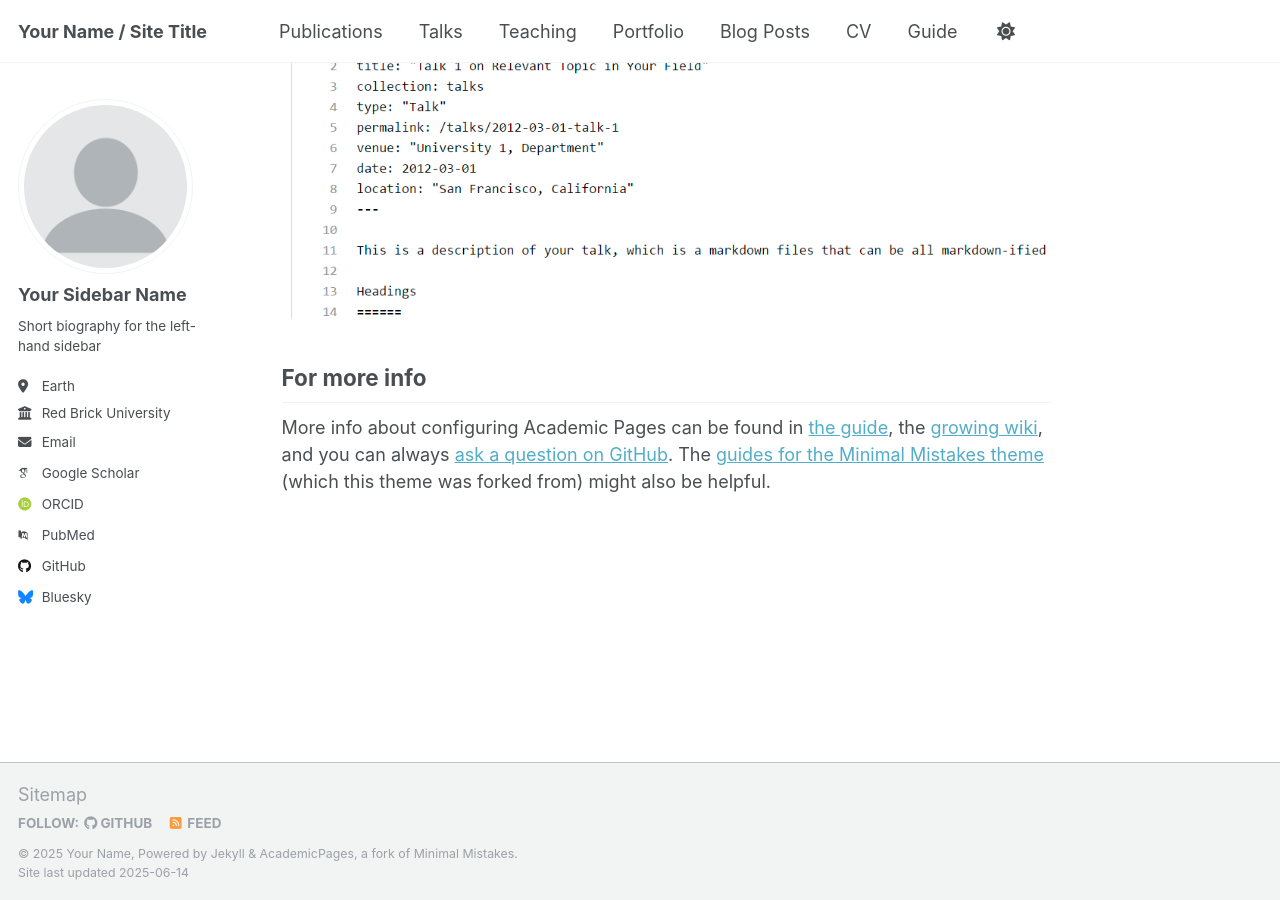
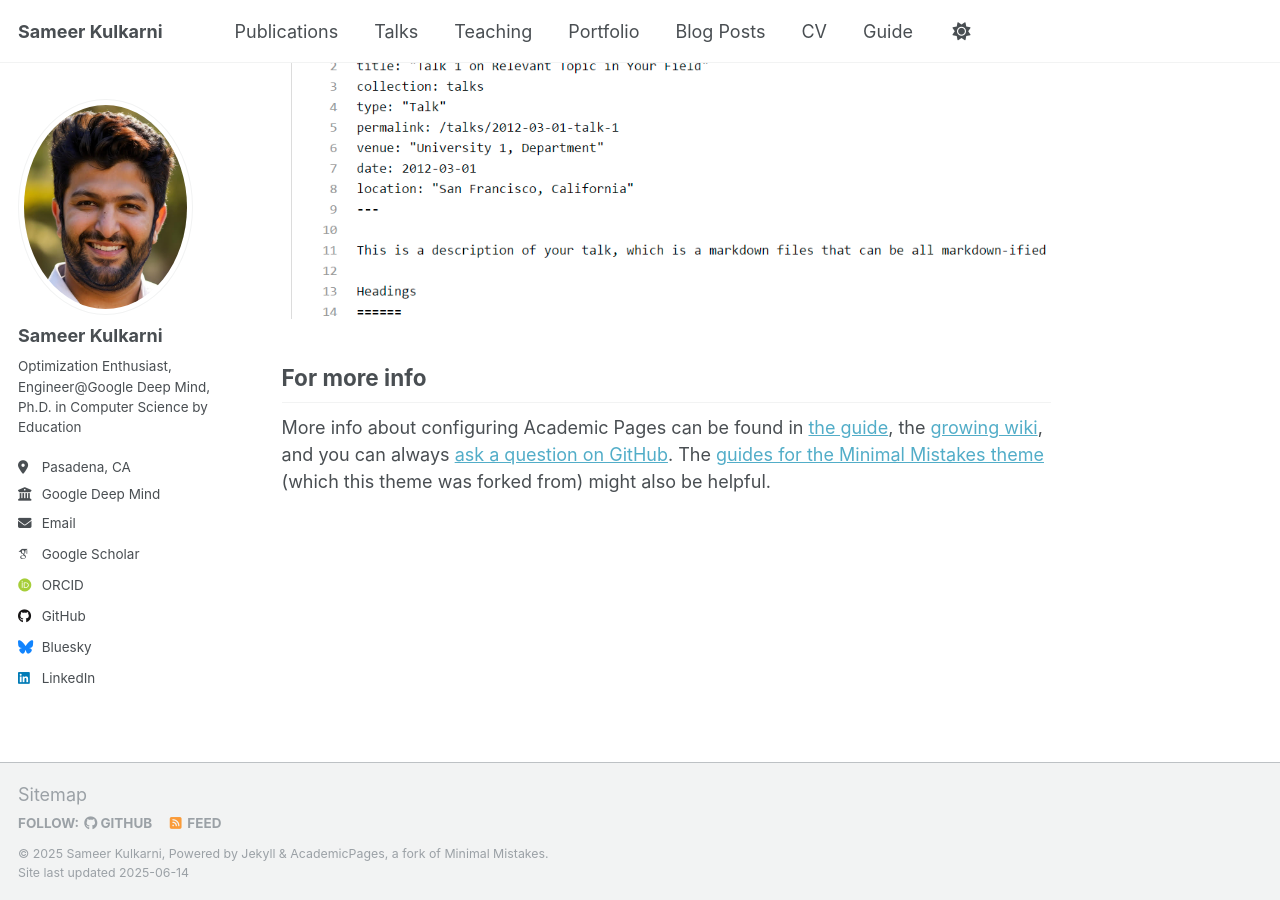
Before and after one commit to sameerkulkarni/sameerkulkarni.github.io, a Jekyll site: the page built from _pages/about.md, in a window 1280 px wide and 900 px high, scrolled down 2636 px. Built offline with Jekyll 4.4.1, drawn with Linux system fonts in a browser that asks for light colours; some web fonts are replaced.

Commit message:
Update _config.yml

```diff
--- a/_config.yml
+++ b/_config.yml
@@ -9,36 +9,36 @@
 # Basic Site Settings
 locale                   : "en-US"
 site_theme               : "default"
-title                    : "Your Name / Site Title"
+title                    : "Sameer Kulkarni"
 title_separator          : "-"
-name                     : &name "Your Name"
-description              : &description "personal description"
-url                      : https://academicpages.github.io # the base hostname & protocol for your site e.g. "https://[your GitHub username].github.io" or if you already have some other page hosted on Github then use "https://[your GitHub username].github.io/[Your Repo Name]"
+name                     : &name "Sameer Kulkarni"
+description              : &description "Tinkerer"
+url                      : https://sameerkulkarni.github.io
 baseurl                  : "" # the subpath of your site, e.g. "/blog"
-repository               : "academicpages/academicpages.github.io"
+repository               : "sameerkulkarni/sameerkulkarni.github.io"
 
 # Site Author - The following control what appear as part of the author content on the side bar.
 #               If a field is blank the icon and link will not appear, otherwise it will be shown.
 #               Additional customization can be done by editing /_includes/author-profile.html
 author:
   # Biographic information
-  avatar           : "profile.png"
-  name             : "Your Sidebar Name"
+  avatar           : "sameer-profile.png"
+  name             : "Sameer Kulkarni"
   pronouns         : # example: "she/her"
-  bio              : "Short biography for the left-hand sidebar"
-  location         : "Earth"
-  employer         : "Red Brick University"
+  bio              : "Optimization Enthusiast, Engineer@Google Deep Mind, Ph.D. in Computer Science by Education"
+  location         : "Pasadena, CA"
+  employer         : "Google Deep Mind"
   uri              : # URL
-  email            : "none@example.org"
+  email            : "sameer@thekulkarni.com"
 
   # Academic websites
   academia         : # URL
   arxiv            : # URL - Update with the correct link to your profile
-  googlescholar    : "https://scholar.google.com/citations?user=PS_CX0AAAAAJ"
+  googlescholar    : "https://scholar.google.com/citations?user=dIsJl5YAAAAJ"
   impactstory      : # URL
-  orcid            : "http://orcid.org/yourorcidurl"
+  orcid            : "http://orcid.org/0009-0000-2610-3540"
   semantic         : # URL
-  pubmed           : "https://www.ncbi.nlm.nih.gov/pubmed/?term=john+snow"
+  pubmed           : # "https://www.ncbi.nlm.nih.gov/pubmed/?term=john+snow"
   researchgate     : # URL
   scopus           : # URL
 
@@ -60,7 +60,7 @@ author:
   keybase          : # Username
   instagram        : # Username
   lastfm           : # Username
-  linkedin         : # Username
+  linkedin         : "sameerkulkarni"
   mastodon         : # URL
   medium           : # URL
   pinterest        : # Username
```
